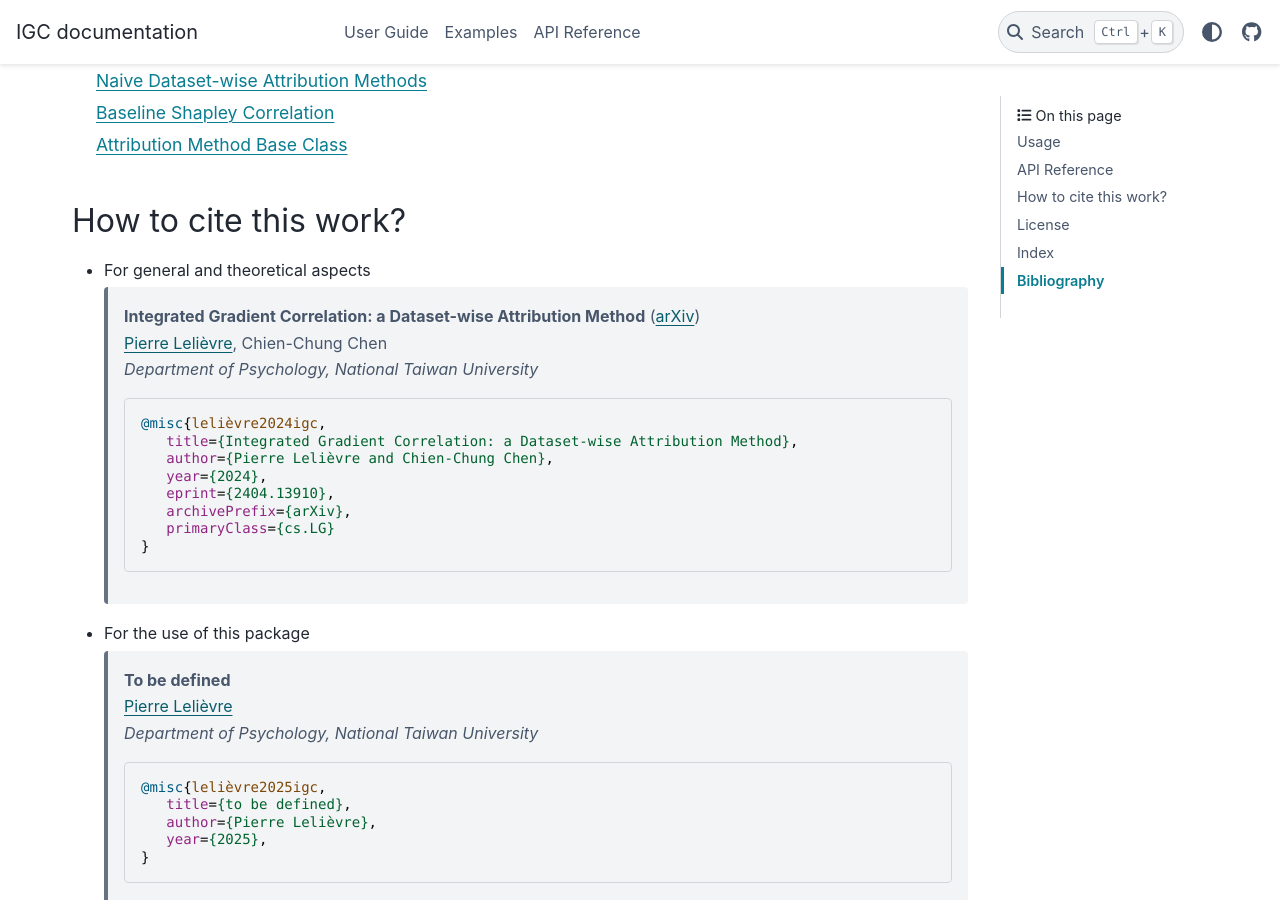
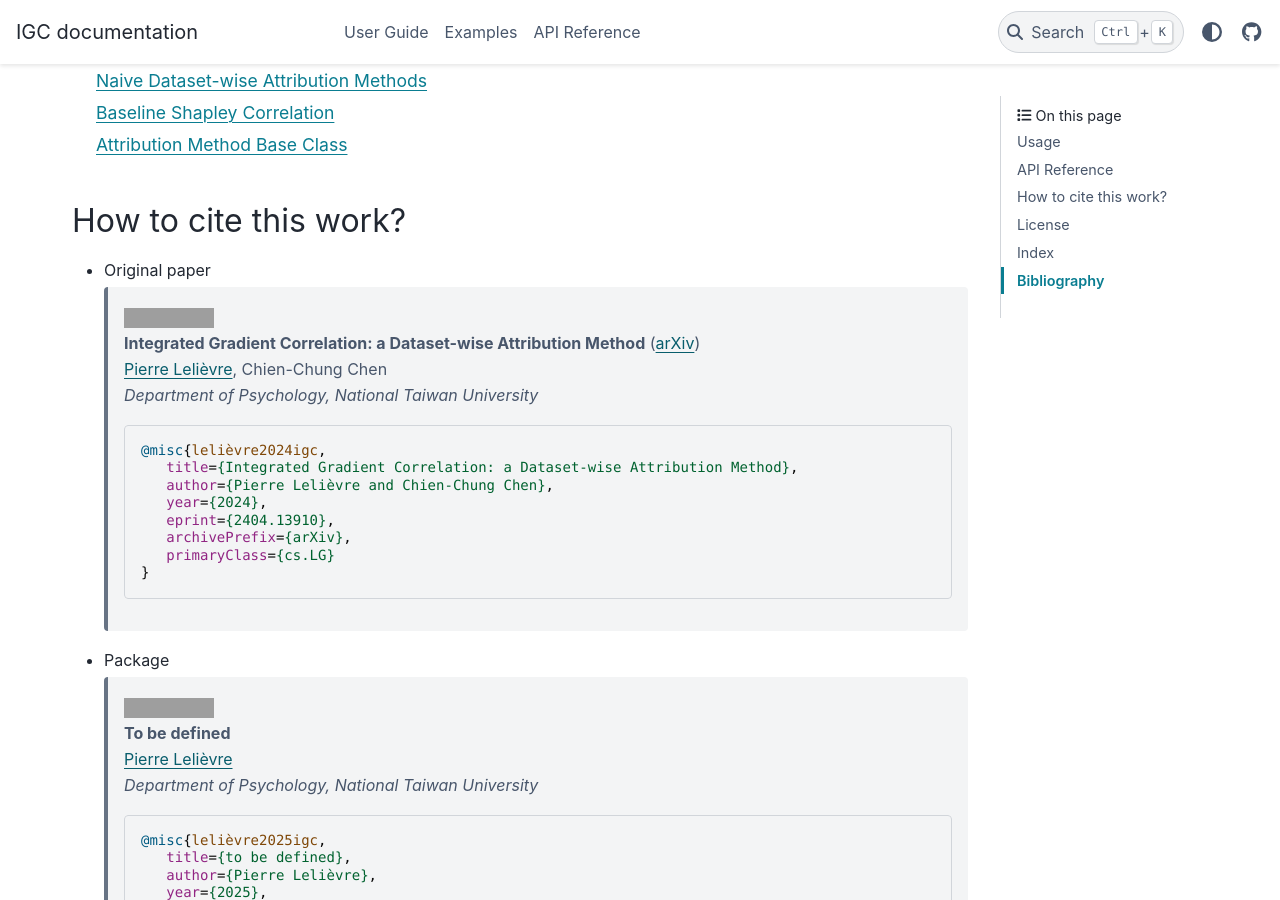
Before and after one commit to plelievre/int_grad_corr, a Sphinx documentation site: the page built from docs/source/index.rst, in a window 1280 px wide and 900 px high, scrolled down 646 px. Built offline with Sphinx 7.4.7 and the PyData theme 0.15.4, drawn with Linux system fonts in a browser that asks for light colours; grey boxes are pictures that could not be loaded.

Commit message:
Improve "How to cite this work?" section.

```diff
--- a/docs/source/index.rst
+++ b/docs/source/index.rst
@@ -36,7 +36,10 @@ API Reference
 How to cite this work?
 ----------------------
 
-- For general and theoretical aspects
+- Original paper
+
+   .. image:: http://img.shields.io/badge/DOI-10.48550/arXiv.2404.13910-B31B1B.svg
+      :target: https://doi.org/10.48550/arXiv.2404.13910
 
    | **Integrated Gradient Correlation: a Dataset-wise Attribution Method** (`arXiv <http://arxiv.org/abs/2404.13910>`_)
    | `Pierre Lelièvre <https://plelievre.com>`_, Chien-Chung Chen
@@ -53,7 +56,10 @@ How to cite this work?
          primaryClass={cs.LG}
       }
 
-- For the use of this package
+- Package
+
+   .. image:: http://img.shields.io/badge/DOI-10.48550/arXiv.2404.13910-B31B1B.svg
+      :target: https://doi.org/10.48550/arXiv.2404.13910
 
    | **To be defined**
    | `Pierre Lelièvre <https://plelievre.com>`_
```
Also changed, not shown: README.md (+7 -3 lines).
